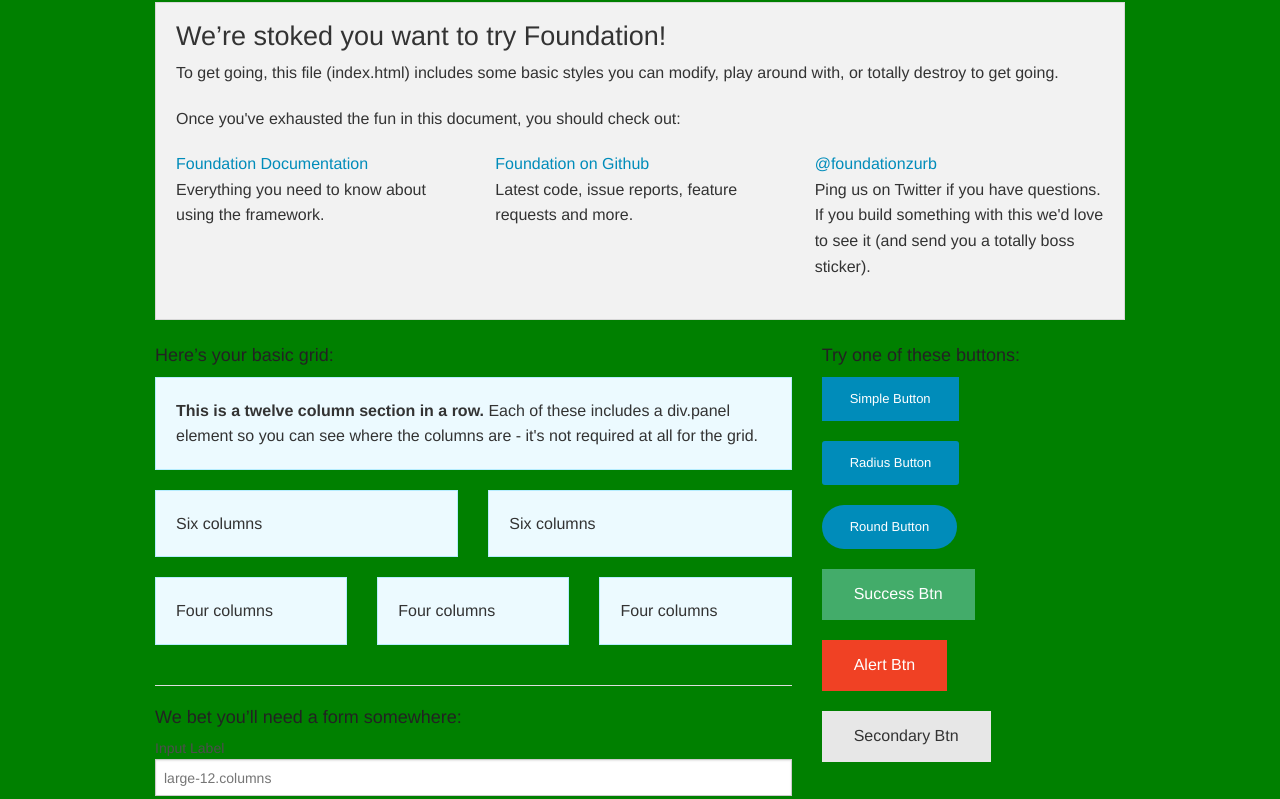
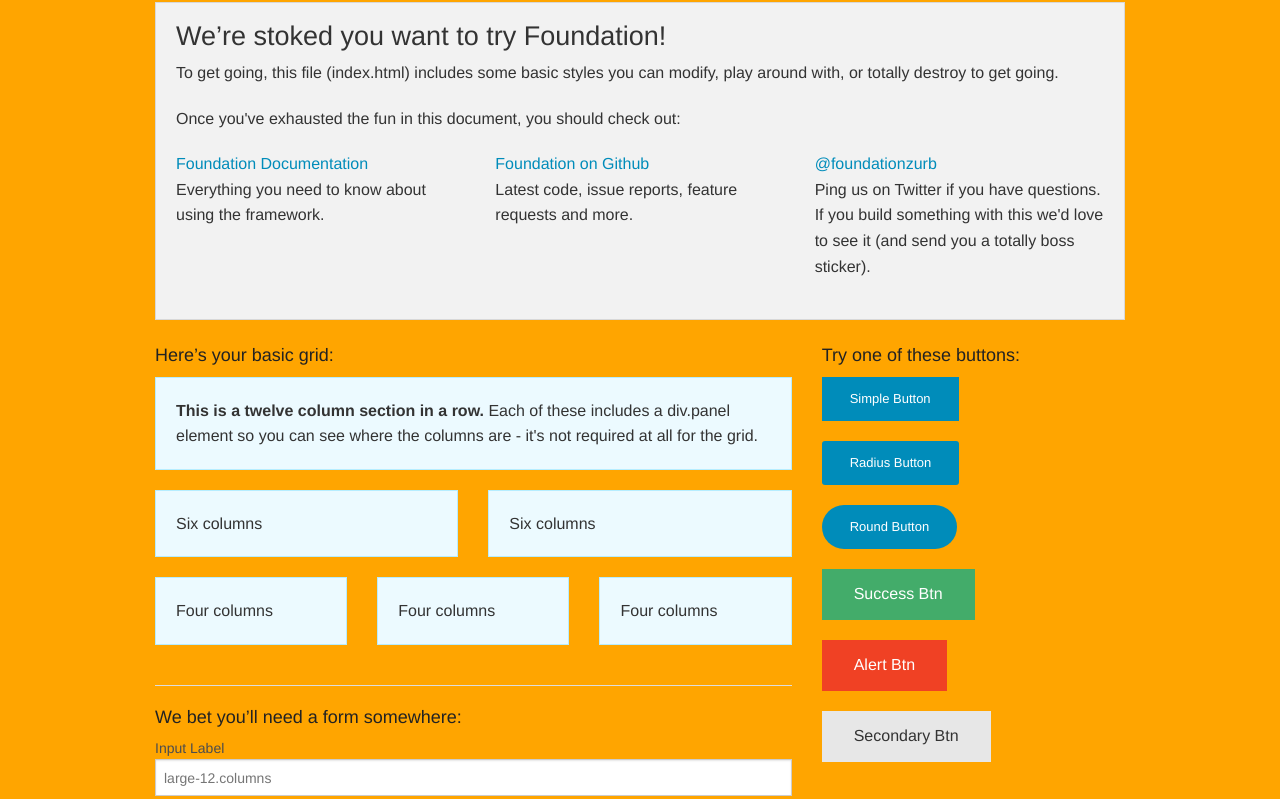
Before and after one commit to UConnGradIT/website-redesign-2014, a website: page index.html in a window 1280 px wide. Shown: the part 147-946 px from the top of the page. Drawn offline with nearby package versions, Linux system fonts and the light colour scheme; a web font is replaced by a local one.

Commit message:
briank likes orange bg

```diff
--- a/scss/app.scss
+++ b/scss/app.scss
@@ -5,4 +5,4 @@
 $patternbg: "../img/bg-pattern.gif";
 
 
-body{background:green;}
+body{background:orange;}
```
Also changed, not shown: stylesheets/app.css.
